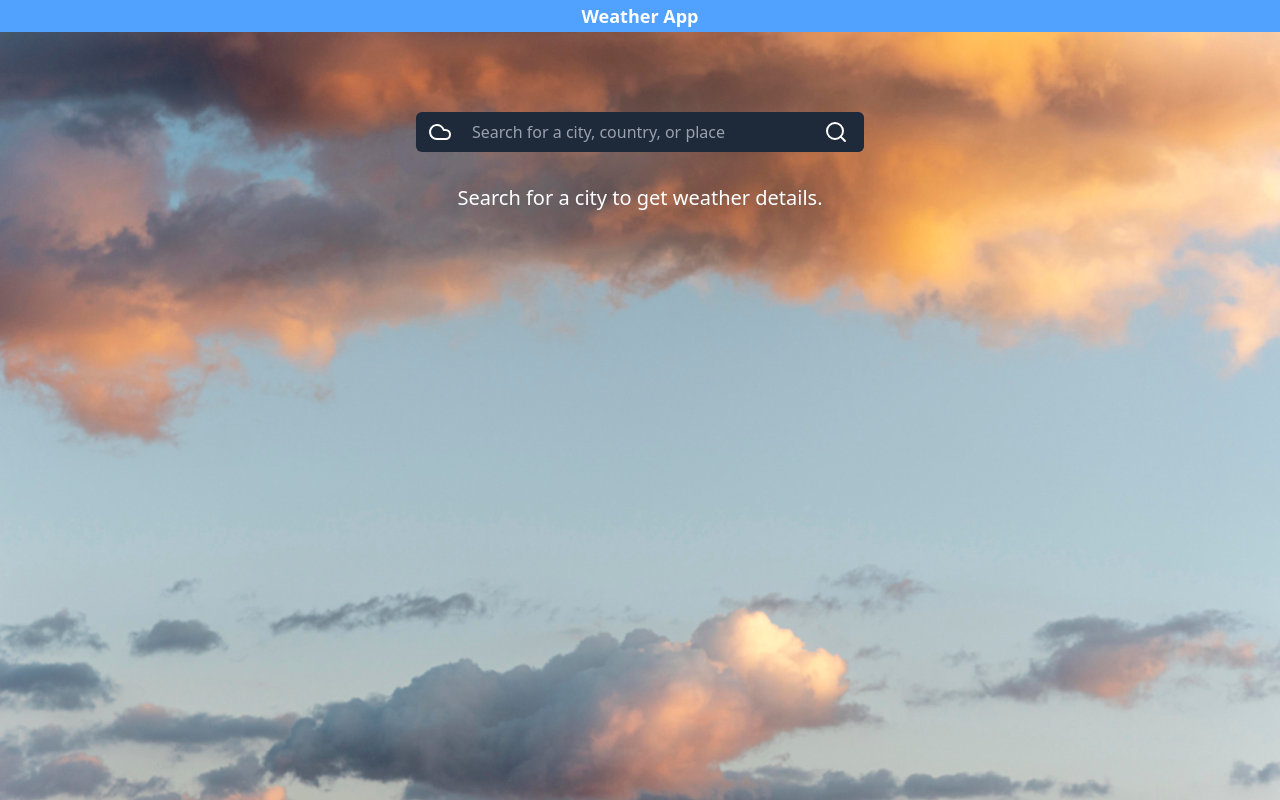
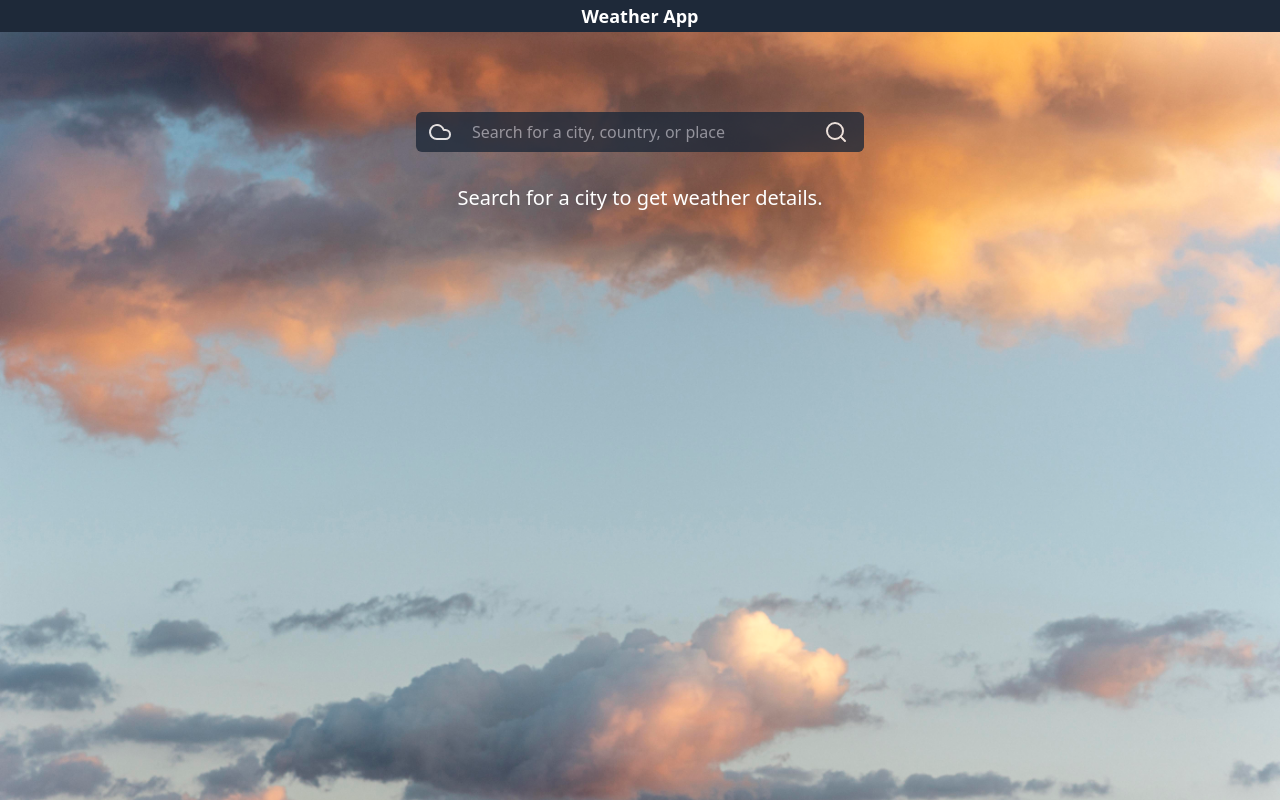
Before and after one commit to Kouvousis/react-weather-app, a React (Vite) app: page / in a window 1280 px wide. Built offline with nearby package versions, Linux system fonts and the light colour scheme; no server answers.

Commit message:
style: minor style changes

```diff
--- a/src/components/Header.tsx
+++ b/src/components/Header.tsx
@@ -1,7 +1,7 @@
 const Header = () => {
   return (
     <>
-      <header className="bg-blue-400 fixed w-full">
+      <header className="bg-gray-800 fixed w-full">
         <div className="container mx-auto flex items-center justify-center h-8">
           <span className="text-white text-lg font-semibold flex items-center gap-2">
             Weather App
--- a/src/components/SearchBar.tsx
+++ b/src/components/SearchBar.tsx
@@ -22,7 +22,7 @@ const SearchBar = ({ onSearch }: SearchBarProps) => {
         onSubmit={handleSearch}
         className="flex justify-center items-center"
       >
-        <div className="flex items-center bg-gray-800 text-white rounded-md overflow-hidden w-full max-w-md">
+        <div className="flex items-center bg-gray-800 opacity-80 text-white rounded-md overflow-hidden w-full max-w-md">
           <span className="px-3 text-lg">
             <Cloud />
           </span>
--- a/src/components/Weather.tsx
+++ b/src/components/Weather.tsx
@@ -7,7 +7,7 @@ interface WeatherProps {
 const Weather = ({ weatherData: weather }: WeatherProps) => {
   return (
     <div className="pt-4 flex items-center justify-center">
-      <div className="flex flex-col items-center p-6 bg-gray-800 rounded-lg text-white overflow-hidden w-full max-w-md shadow-lg">
+      <div className="flex flex-col items-center p-6 bg-gray-800 opacity-80 rounded-lg text-white overflow-hidden w-full max-w-md shadow-lg">
         <h2 className="text-2xl font-bold mb-4">
           {weather.name}, {weather.sys.country}
         </h2>
```
